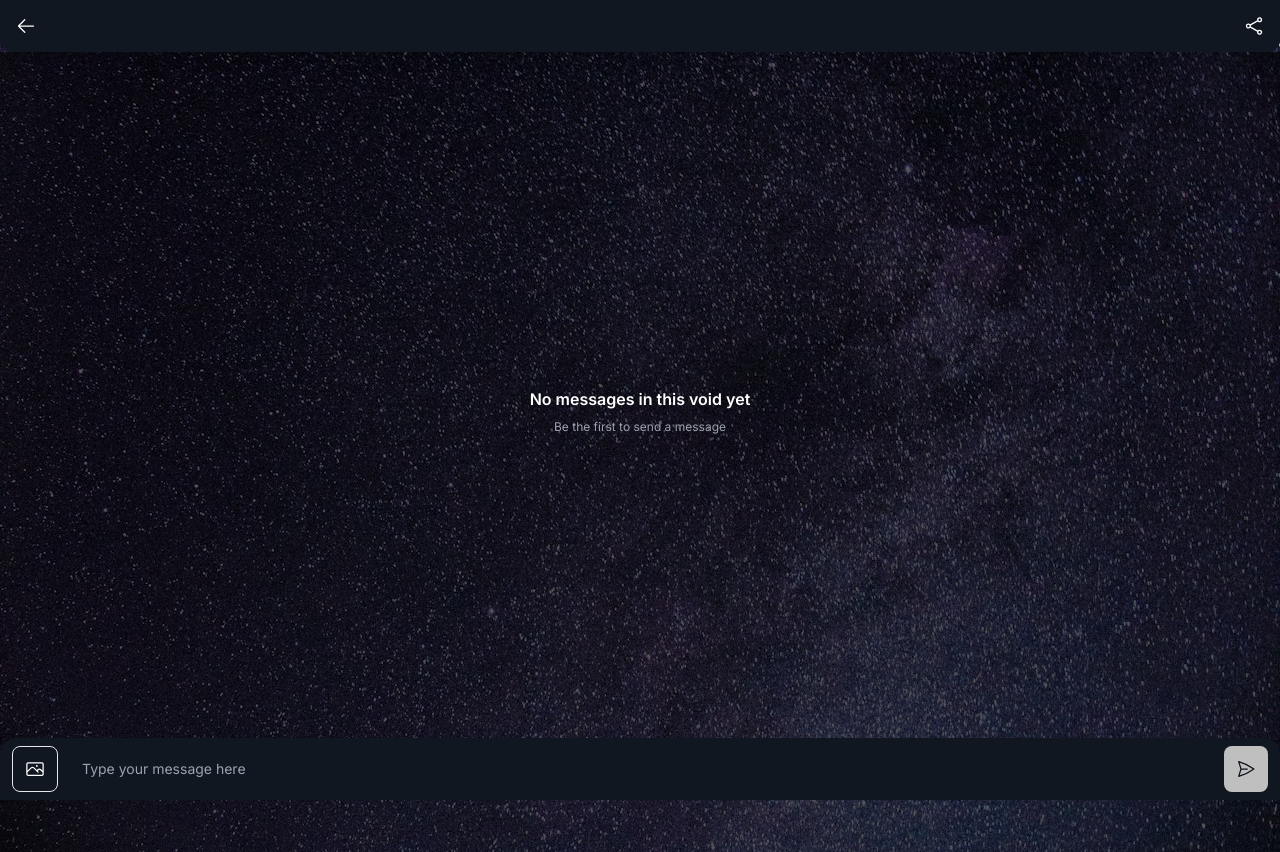
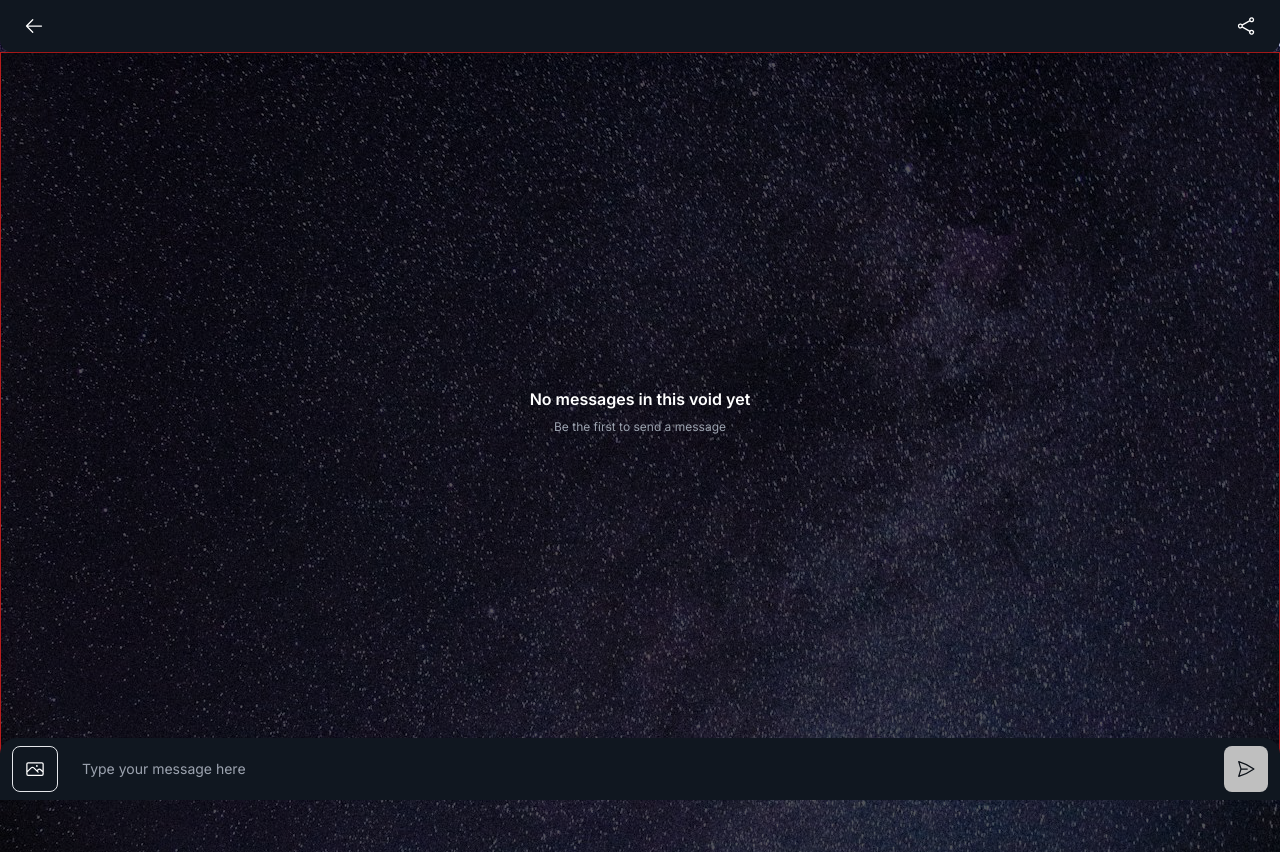
Before and after one commit to Dev-Dylann/The-Void, a Next.js app: page /1 in a window 1280 px wide. Built offline with nearby package versions, Linux system fonts and the light colour scheme; no server answers; the database is empty.

Commit message:
implementes swipe to reply

```diff
--- a/app/[voidId]/components/MessageArea.tsx
+++ b/app/[voidId]/components/MessageArea.tsx
@@ -1,6 +1,7 @@
 import { useRef, useEffect, useState } from 'react'
 
 import Message from "@/app/ui/Message"
+import Hammer from 'hammerjs'
 import ToBottom from "@/app/components/ToBottom"
 
 type Props = {
@@ -22,6 +23,12 @@ export default function MessageArea({ setReplying, messages }: Props) {
 
     const scrollToBottom = () => {
         bottomRef.current?.scrollIntoView({ behavior: 'smooth' })
+    }
+
+    const replyActive = (id: number) => {
+        const input = document.querySelector<HTMLInputElement>('#message')
+        setReplying(id)
+        input?.focus()
     }
 
     useEffect(() => {
@@ -46,8 +53,36 @@ export default function MessageArea({ setReplying, messages }: Props) {
         }
     }, [])
 
+    useEffect(() => {
+        const hammer = new Hammer(containerRef.current as HTMLElement)
+
+        let currentMessage: HTMLElement
+
+        hammer.on('panright', (event) => {
+            currentMessage = event.target.closest('.message')!
+            if (currentMessage) {
+                currentMessage.style.transform = `translateX(${event.deltaX})`
+            }
+        })
+
+        hammer.on('panend', (event) => {
+            if (currentMessage) {
+                if (event.deltaX > 100) {
+                    navigator.vibrate(500)
+                    replyActive(Number(currentMessage.id))
+                } else {
+                    currentMessage.style.transform = `translateX(0)`
+                }
+            }
+        })
+
+        return () => {
+            hammer.destroy()
+        }
+    }, [])
+
     return (
-        <section ref={containerRef} className='px-5 pt-1 flex flex-col h-fit grow overflow-y-scroll'>
+        <section ref={containerRef} className='border border-red-700 px-5 pt-1 flex flex-col h-fit grow overflow-y-scroll'>
             {!messages.length && (
                 <article className='text-center my-auto flex flex-col gap-2'>
                     <p className='font-semibold'>No messages in this void yet</p>
--- a/app/[voidId]/page.tsx
+++ b/app/[voidId]/page.tsx
@@ -41,12 +41,14 @@ export default async function VoidRoom({ params }: Props) {
 
     return (
         <>
-            <header className={`${montserrat.className} sticky left-0 top-0 font-semibold flex items-center justify-between p-4 shadow-lg bg-darkBg rounded-b-xl z-10`}>
-                <Link href='/'>
+            <header className={`${montserrat.className} sticky left-0 top-0 font-semibold flex items-center justify-between px-4 py-2 shadow-lg bg-darkBg rounded-b-xl z-10`}>
+                <Link href='/' className='p-2 rounded-lg'>
                     <ArrowLeftIcon className='h-5 w-5' />
                 </Link>
                 <h1>{voidName}</h1>
-                <ShareIcon className='h-5 w-5' />
+                <button className='p-2 rounded-lg'>
+                    <ShareIcon className='h-5 w-5' />
+                </button>
             </header>
 
             <main className='grow flex flex-col bg-black/65 h-screen prevent-select'>
--- a/app/ui/Message.tsx
+++ b/app/ui/Message.tsx
@@ -31,7 +31,7 @@ export default function Message({ message, replied, setReplying }: Props) {
     const datetime = formatDate(message.sent_at)
 
     return (
-        <div id={`${message.id}`} onDoubleClick={() => replyActive(message.id)} className='border rounded-lg p-2 my-1 flex flex-col gap-1 w-fit min-w-[40vw] max-w-[80vw] scroll-mt-40 backdrop-blur'>
+        <div id={`${message.id}`} onDoubleClick={() => replyActive(message.id)} className='border rounded-lg p-2 my-1 flex flex-col gap-1 w-fit min-w-[40vw] max-w-[80vw] scroll-mt-40 backdrop-blur transition-all message'>
             {replied && (
                 <Link href={`#${replied.id}`}>
                     <pre className={`${inter.className} p-2 border rounded-lg line-clamp-3 text-xs text-wrap text-ellipsis`}>{replied.message}</pre>
--- a/package.json
+++ b/package.json
@@ -11,6 +11,7 @@
   "dependencies": {
     "@heroicons/react": "^2.1.3",
     "@supabase/supabase-js": "^2.43.4",
+    "hammerjs": "^2.0.8",
     "nanoid": "^5.0.7",
     "next": "14.2.3",
     "react": "^18",
@@ -18,6 +19,7 @@
     "react-toastify": "^10.0.5"
   },
   "devDependencies": {
+    "@types/hammerjs": "^2.0.45",
     "@types/node": "^20",
     "@types/react": "^18",
     "@types/react-dom": "^18",
```
Also changed, not shown: 1 other file (tests, documents, lock files or other folders).
